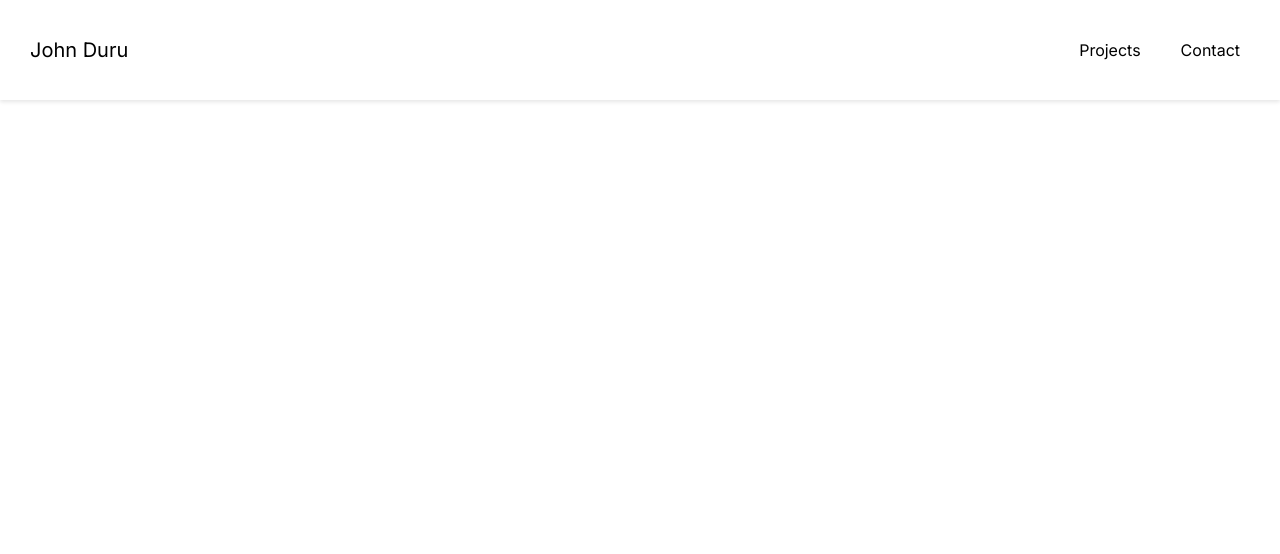
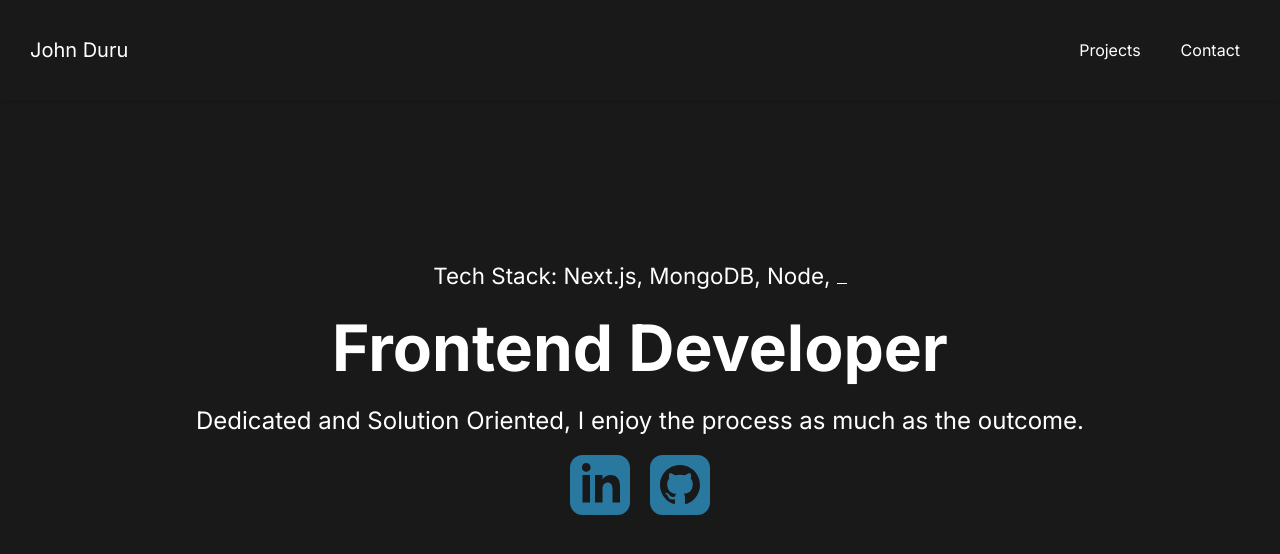
Before and after one commit to Bitterostrich/my-portfolio-site, a Next.js app: page / in a window 1280 px wide. Shown: the top 554 px of the page. Built offline with nearby package versions, Linux system fonts and the light colour scheme.

Commit message:
Initial Design for hero-section, created typewriter effect for tech stacks.

```diff
--- /dev/null
+++ b/app/components/HomePage/HeroSection/HeroSection.tsx
@@ -0,0 +1,55 @@
+"use client"
+import React, {useState, useEffect} from 'react';
+import './herosection.scss'
+import {LinkedInIcon, GitHubIcon} from './imports'
+
+
+const HeroSection = () => {
+
+    const [typewriterText, setTypewriterText] = useState<string>('')
+
+    useEffect(() => {
+        const text = "Tech Stack: Next.js, MongoDB, Node, Flask, SASS"
+        const typeSpeed = 150;
+        let index = 0;
+
+        let timer: number;
+
+
+        const handleTypeWriter = () => {
+            if (index < text.length) {
+                setTypewriterText(text.substring(0, index + 1))
+                index++
+                timer = setTimeout(handleTypeWriter, typeSpeed) as unknown as number
+            }
+        }
+        timer = setTimeout(handleTypeWriter, typeSpeed) as unknown as number
+        return () => clearTimeout(timer)
+
+    }, [])
+
+
+    console.log("HeroSection rendered with text:", typewriterText)
+
+
+    return (
+        <>
+        <section className="home-page-hero">
+            <div className="home-page-hero__container container-1980">
+                <div className="home-page-hero__content">
+                    <div className="home-page-hero__typewriter"><span id="typewriter">{typewriterText}</span><span className="home-page-hero__typewriter-cursor"></span></div>
+
+                    <h1>Frontend Developer</h1>
+                    <p>Dedicated and Solution Oriented, I enjoy the process as much as the outcome.</p>
+                    <div className="home-page-hero__media">
+                        <LinkedInIcon className="home-page-hero__icon"/>
+                        <GitHubIcon className="home-page-hero__icon"/>
+                    </div>
+            </div>
+            </div>
+        </section>
+        </>
+    )
+}
+
+export default HeroSection
--- /dev/null
+++ b/app/components/HomePage/HeroSection/herosection.scss
@@ -0,0 +1,60 @@
+@keyframes blinkCursor {
+    0%, 100% {
+        opacity: 1;
+    }
+    50% {
+        opacity: 0;
+    }
+
+}
+
+.home-page-hero {
+    &__container {
+        position: relative;
+        display: flex;
+        background-color:var(--eerie-black);
+        z-index: 2;
+    }
+
+    &__content {
+        display: flex;
+        flex-direction: column;
+        justify-content: center;
+        align-items: center;
+        width: 100%;
+        text-align: center;
+
+        h1 {
+            margin: 20px 0;
+        }
+
+        span {
+            color: var(--white);
+            font-size: clamp(1.1rem, 3vw, 1.4rem)
+        }
+
+        p {
+        font-size: clamp(1.1rem, 3vw, 1.5rem)
+        }
+    }
+
+    &__media {
+        margin: 20px 20px;
+
+        svg {
+            margin: auto 10px;
+            width: 60px;
+            height: 60px;
+            fill: var(--cerulean);
+        }
+    }
+
+    &__typewriter-cursor {
+        display: inline-block;
+        background-color: var(--white);
+        width: 10px;
+        margin: auto;
+        height: 1px;
+        animation: blinkCursor 1s steps(1) infinite;
+    }
+}
--- /dev/null
+++ b/app/components/HomePage/HeroSection/imports.tsx
@@ -0,0 +1,26 @@
+import React, { SVGProps } from 'react'
+
+
+
+const LinkedInIcon = ( props : SVGProps<SVGSVGElement>) => {
+    return (
+        <svg
+            {...props}
+            xmlns="http://www.w3.org/2000/svg" width="24" height="24" viewBox="0 0 24 24">
+            <path d="M19 0h-14c-2.761 0-5 2.239-5 5v14c0 2.761 2.239 5 5 5h14c2.762 0 5-2.239 5-5v-14c0-2.761-2.238-5-5-5zm-11 19h-3v-11h3v11zm-1.5-12.268c-.966 0-1.75-.79-1.75-1.764s.784-1.764 1.75-1.764 1.75.79 1.75 1.764-.783 1.764-1.75 1.764zm13.5 12.268h-3v-5.604c0-3.368-4-3.113-4 0v5.604h-3v-11h3v1.765c1.396-2.586 7-2.777 7 2.476v6.759z" /></svg>
+    )
+}
+
+
+const GitHubIcon = ( props : SVGProps<SVGSVGElement>) => {
+    return (
+
+        <svg
+        {...props}
+        xmlns="http://www.w3.org/2000/svg" width="24" height="24" viewBox="0 0 24 24">
+            <path d="M19 0h-14c-2.761 0-5 2.239-5 5v14c0 2.761 2.239 5 5 5h14c2.762 0 5-2.239 5-5v-14c0-2.761-2.238-5-5-5zm-4.466 19.59c-.405.078-.534-.171-.534-.384v-2.195c0-.747-.262-1.233-.55-1.481 1.782-.198 3.654-.875 3.654-3.947 0-.874-.312-1.588-.823-2.147.082-.202.356-1.016-.079-2.117 0 0-.671-.215-2.198.82-.64-.18-1.324-.267-2.004-.271-.68.003-1.364.091-2.003.269-1.528-1.035-2.2-.82-2.2-.82-.434 1.102-.16 1.915-.077 2.118-.512.56-.824 1.273-.824 2.147 0 3.064 1.867 3.751 3.645 3.954-.229.2-.436.552-.508 1.07-.457.204-1.614.557-2.328-.666 0 0-.423-.768-1.227-.825 0 0-.78-.01-.055.487 0 0 .525.246.889 1.17 0 0 .463 1.428 2.688.944v1.489c0 .211-.129.459-.528.385-3.18-1.057-5.472-4.056-5.472-7.59 0-4.419 3.582-8 8-8s8 3.581 8 8c0 3.533-2.289 6.531-5.466 7.59z" /></svg>
+
+    )
+}
+
+export { GitHubIcon, LinkedInIcon }
--- a/app/components/HomePage/HomePage.tsx
+++ b/app/components/HomePage/HomePage.tsx
@@ -1,11 +1,17 @@
 "use client"
 
 import React, {useState, useEffect} from 'react'
+import HeroSection from './HeroSection/HeroSection'
 
 
 const HomePage = () => {
     return (
         <>
+        <main className="home-page">
+            <HeroSection />
+        </main>
         </>
     )
 }
+
+export default HomePage
--- a/app/components/Navbar/navbar.scss
+++ b/app/components/Navbar/navbar.scss
@@ -1,9 +1,10 @@
 .navbar {
-    min-height: 100vh;
+
     position: fixed;
     left:0;
     right: 0;
     top: 0;
+    z-index: 90;
 
 
     &__container {
--- a/app/globals.scss
+++ b/app/globals.scss
@@ -1,8 +1,20 @@
+
+
+:root {
+  --eerie-black: #191919;
+  --white: #FFFFFF;
+  --flame: #E24E1B;
+  --cerulean: #2978A0;
+}
 
 * {
   box-sizing: border-box;
   padding: 0;
   margin: 0;
+}
+
+div {
+  display: block;
 }
 
 html,
@@ -18,6 +30,20 @@ body {
 
 a, li, ul, ol {
   text-decoration: none;
-  color: black;
   list-style-type: none;
 }
+
+.container-1980 {
+  max-width: 1980px;
+  min-height: 100vh;
+  margin: 0 auto;
+  padding: 5%;
+}
+
+h1 {
+  font-size: clamp(1.5rem, 10vw, 4rem)
+}
+
+p, h1, ul, li, ol, a {
+  color: var(--white)
+}
--- a/app/layout.tsx
+++ b/app/layout.tsx
@@ -2,7 +2,7 @@ import type { Metadata } from "next";
 import { Inter } from "next/font/google";
 import "./globals.scss";
 import React from "react";
-import NavBar from "./components/navbar/NavBar";
+import NavBar from "./components/Navbar/Navbar";
 
 const inter = Inter({ subsets: ["latin"] });
 
--- a/app/page.tsx
+++ b/app/page.tsx
@@ -1,9 +1,7 @@
 import React from "react";
+import HomePage from "./components/HomePage/HomePage";
 
 export default function Home() {
-  return (
-    <main>
+  return <HomePage/>
 
-    </main>
-  );
 }
--- a/app/styles/mixins/_variables.scss
+++ b/app/styles/mixins/_variables.scss
@@ -0,0 +1,4 @@
+$rich-black: #07090F;
+$white: #FFFFFF;
+$flame: #E24E1B;
+$cerulean: #2978A0;
```
Also changed, not shown: app/components/Navbar/Navbar.tsx (renamed from app/components/Navbar/NavBar.tsx).
